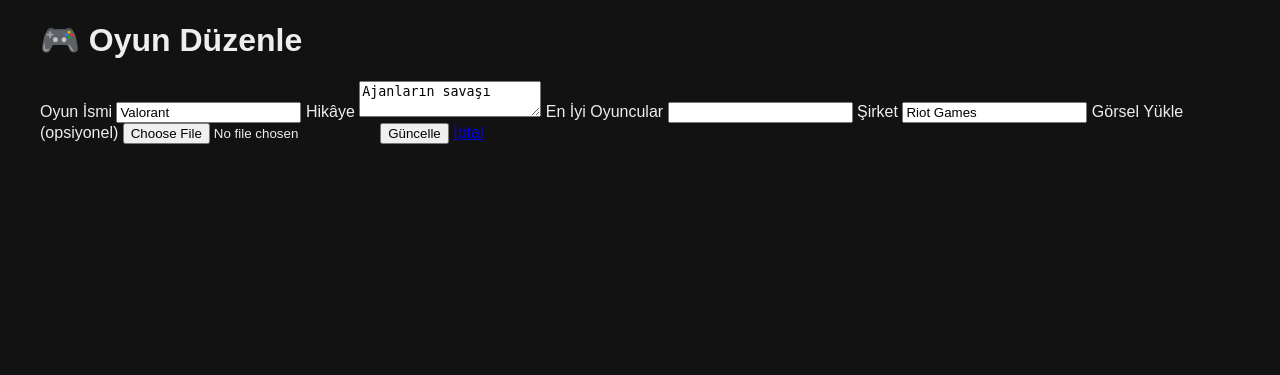
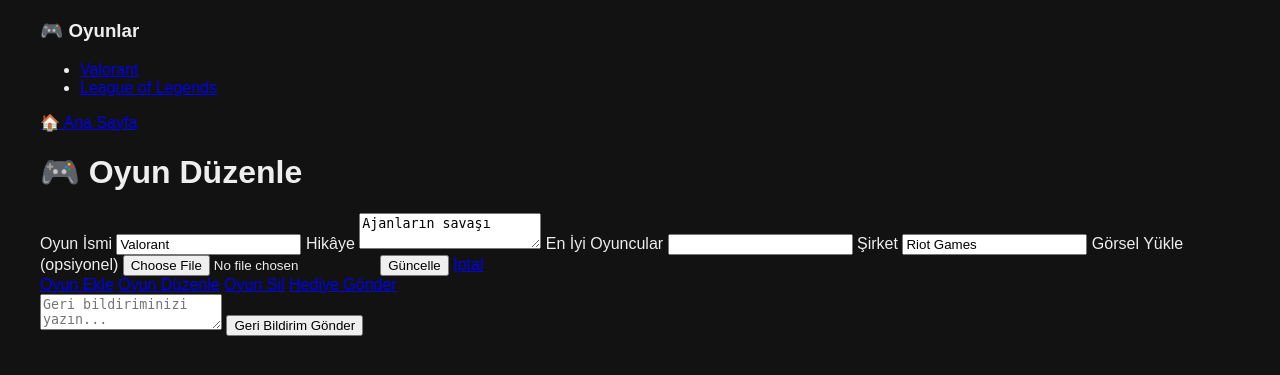
Before and after one commit to KeroRy1/KeroGame, a Flask app: page /game/1 in a window 1280 px wide. Shown: the top 375 px of the page. Run offline with Flask 3, Linux system fonts and the light colour scheme.

Commit message:
Update base.html

```diff
--- a/templates/base.html
+++ b/templates/base.html
@@ -1,14 +1,36 @@
 <!DOCTYPE html>
 <html lang="tr">
 <head>
-  <meta charset="UTF-8">
-  <title>GameFace</title>
-  <link rel="stylesheet"
-        href="{{ url_for('static', filename='style.css') }}">
+    <meta charset="UTF-8">
+    <title>{% block title %}GameFace{% endblock %}</title>
+    <link rel="stylesheet" href="{{ url_for('static', filename='style.css') }}">
 </head>
 <body>
-  <div class="container">
-    {% block content %}{% endblock %}
-  </div>
+    <div class="container">
+        <div class="sidebar">
+            <h3>🎮 Oyunlar</h3>
+            <ul>
+                {% for game in games %}
+                    <li><a href="{{ url_for('game_detail', game_id=game.id) }}">{{ game.name }}</a></li>
+                {% endfor %}
+            </ul>
+            <a href="{{ url_for('index') }}">🏠 Ana Sayfa</a>
+        </div>
+
+        <div class="main">
+            {% block content %}{% endblock %}
+        </div>
+
+        <div class="actions">
+            <a href="#">Oyun Ekle</a>
+            <a href="#">Oyun Düzenle</a>
+            <a href="#">Oyun Sil</a>
+            <a href="{{ url_for('gift') }}">Hediye Gönder</a>
+            <form action="{{ url_for('feedback') }}" method="POST">
+                <textarea name="feedback" placeholder="Geri bildiriminizi yazın..." required></textarea>
+                <button type="submit">Geri Bildirim Gönder</button>
+            </form>
+        </div>
+    </div>
 </body>
 </html>
```
